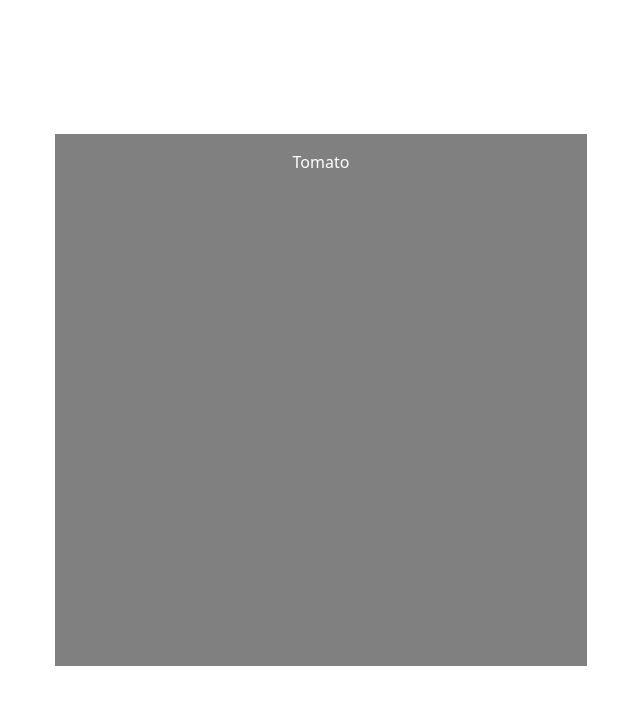
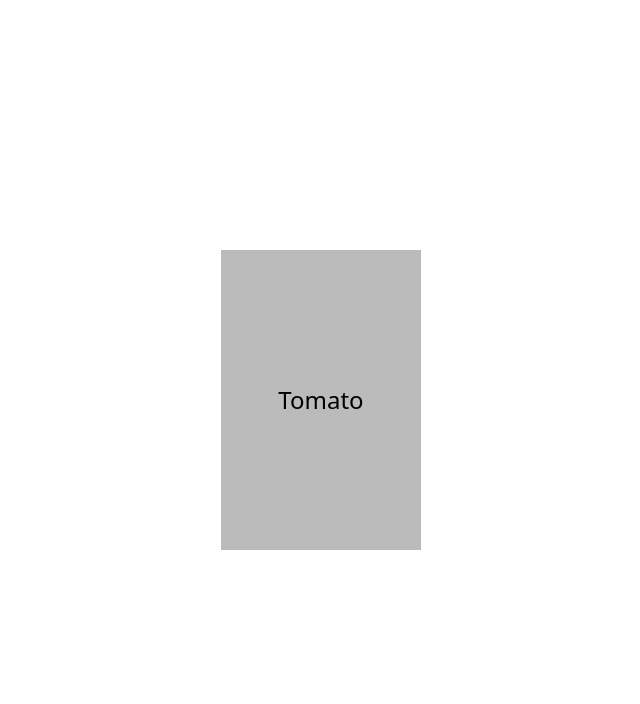
Before and after one commit to Stanbkrylix/Flashcards-part-2, a React (Vite) app: page / in a window 1280 px wide. Shown: the top 704 px of the page, without its empty margins (319-959 px from the left). Built offline with nearby package versions, Linux system fonts and the light colour scheme.

Commit message:
implented the fliping of cards when when card is click

```diff
--- a/src/App.css
+++ b/src/App.css
@@ -17,7 +17,49 @@
   margin: 0 auto;
   color: white;
 }
+.flip-card {
+  background-color: transparent;
+  width: 200px;
+  height: 300px;
+  perspective: 1000px; /* This gives the 3D effect */
+}
 
+.flip-card-inner {
+  position: relative;
+  width: 100%;
+  height: 100%;
+  transform-style: preserve-3d;
+  transition: transform 0.6s;
+}
+
+.flip-card-front,
+.flip-card-back {
+  position: absolute;
+  width: 100%;
+  height: 100%;
+  backface-visibility: hidden; /* hides the back when not visible */
+  display: flex;
+  justify-content: center;
+  align-items: center;
+  font-size: 24px;
+}
+
+.flip-card-front {
+  background-color: #bbb;
+  color: black;
+}
+
+.flip-card-back {
+  background-color: #2980b9;
+  color: white;
+  transform: rotateX(180deg);
+}
+
+.flip-card:hover .flip-card-inner {
+}
+.rotate {
+  transform: rotateX(180deg);
+}
 /* .card-front,
 .card-back {
     position: absolute;
--- a/src/App.jsx
+++ b/src/App.jsx
@@ -6,6 +6,17 @@ import "./App.css";
 function App() {
   const [count, setCount] = useState(0);
   const [cardData, setCardData] = useState(flashcards);
+
+  return (
+    <>
+      <div className="app-container">
+        <Card cardData={cardData} />
+      </div>
+    </>
+  );
+}
+
+function Card({ cardData }) {
   const [flip, setFlip] = useState(true);
 
   function handleCardClick() {
@@ -15,27 +26,22 @@ function App() {
   }
 
   return (
-        <>
-            <div className="app-container">
-                <Card
-                    cardData={cardData}
-                    flip={flip}
-                    handleCardClick={handleCardClick}
-                />
+    <div className={`flip-card`} onClick={handleCardClick}>
+      <div className={`flip-card-inner ${flip ? "" : "rotate"}`}>
+        <div className="flip-card-front">{cardData[0].name}</div>
+        <div className="flip-card-back">{cardData[0].facts[0]}</div>
       </div>
-        </>
-    );
-}
-
-function Card({ cardData, flip, handleCardClick }) {
-    return (
-        <div className={`card flip-card `} onClick={handleCardClick}>
-            {flip ? (
-                <div className="card-front">{cardData[0].name}</div>
-            ) : (
-                <div className="card-back">{cardData[0].facts[0]}</div>
-            )}
     </div>
+    // <div
+    //   className={`card ${flip ? "" : "flip-card"} `}
+    //   onClick={handleCardClick}
+    // >
+    //   {flip ? (
+    //     <div className="card-front">{cardData[0].name}</div>
+    //   ) : (
+    //     <div className="card-back">{cardData[0].facts[0]}</div>
+    //   )}
+    // </div>
   );
 }
 
```
Lines whose indentation alone changed are shown as unchanged.
